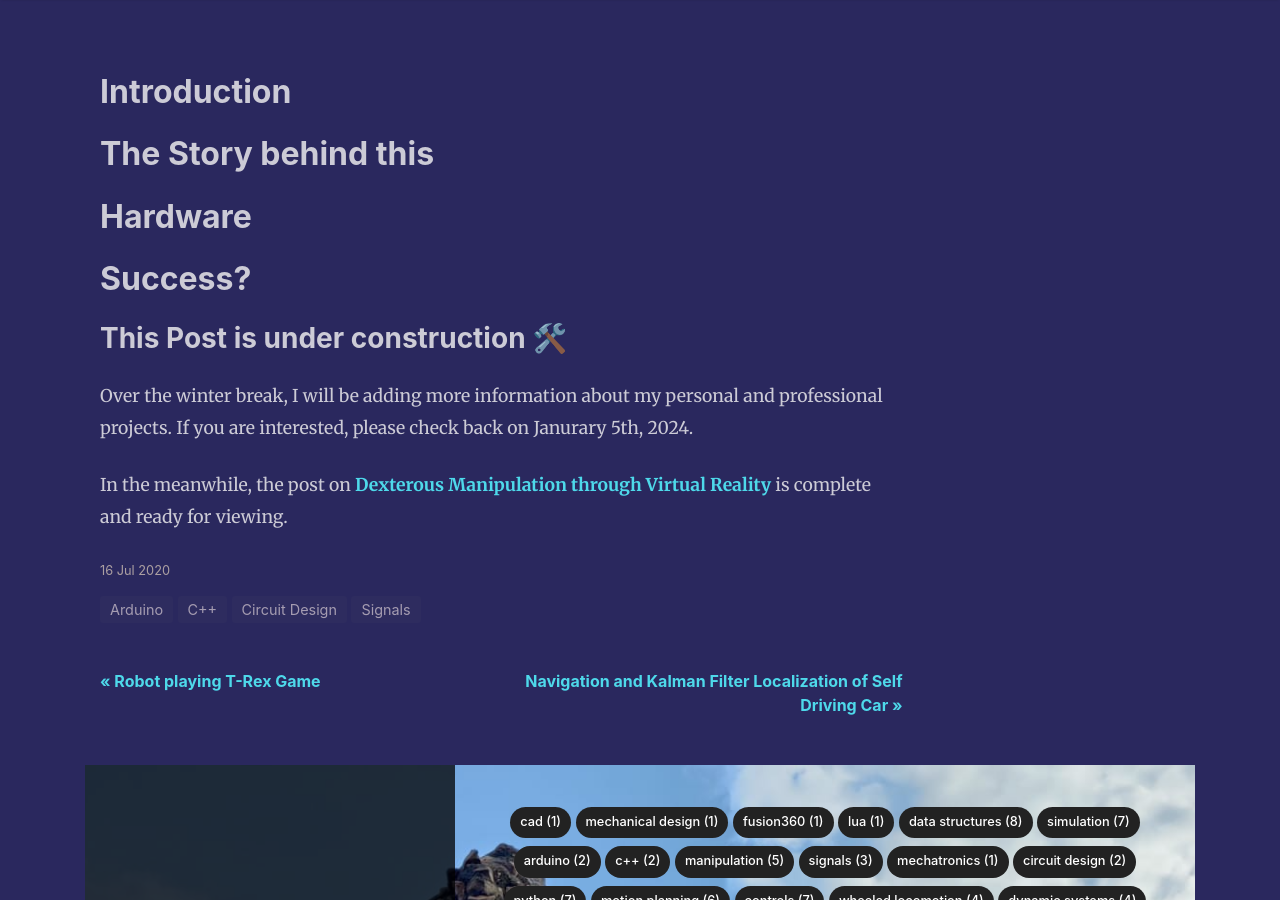
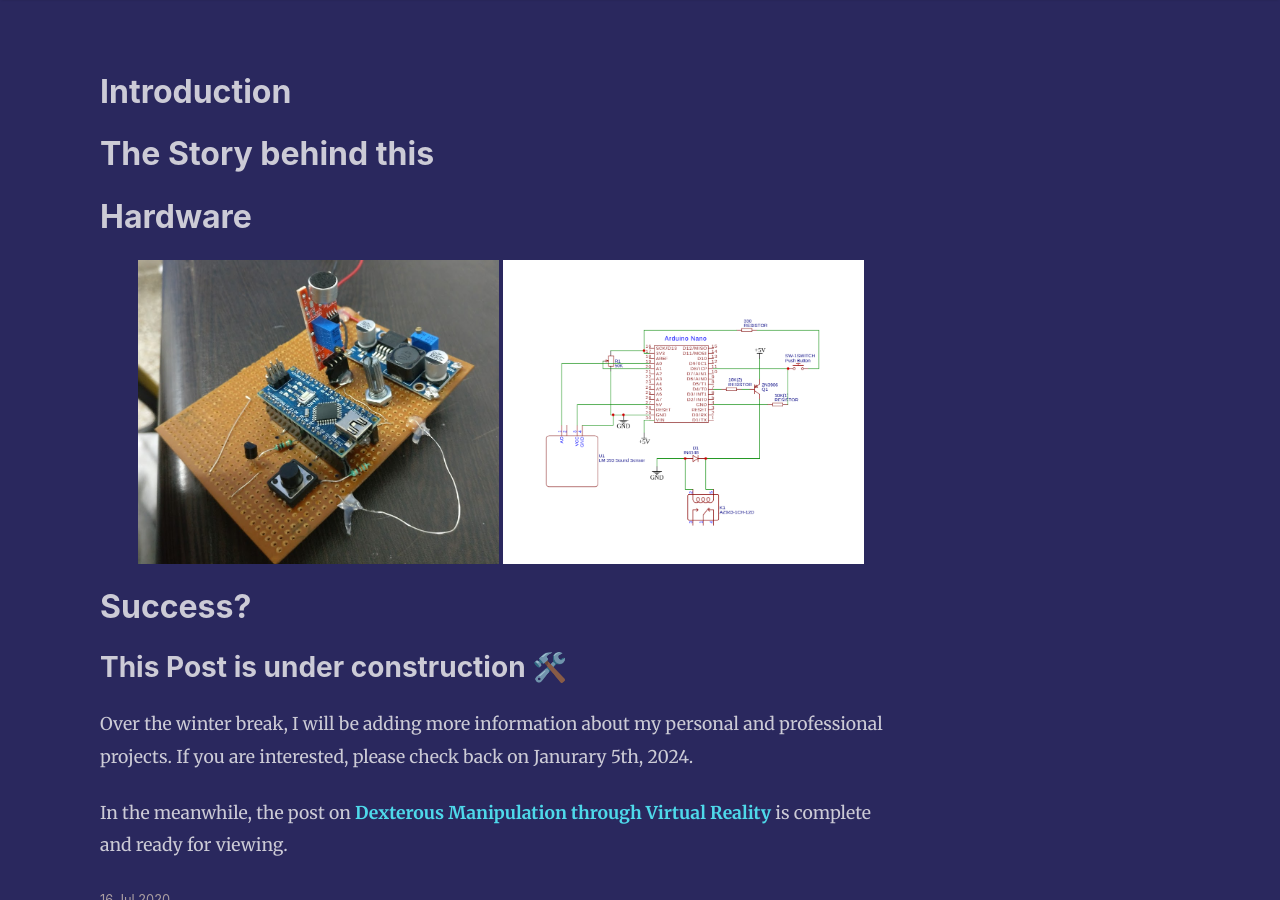
Before and after one commit to GogiPuttar/adityanairswebsite.github.io, a Jekyll site: the page built from _posts/2020-07-16-ClapSequenceControl.md, in a window 1280 px wide and 900 px high, scrolled down 463 px. Built offline with Jekyll 4.4.1, drawn with Linux system fonts in a browser that asks for light colours; nearby versions of some CDN libraries; comment, search, counter and statistics services are not loaded.

Commit message:
Added hardware photos

```diff
--- a/_posts/2020-07-16-ClapSequenceControl.md
+++ b/_posts/2020-07-16-ClapSequenceControl.md
@@ -14,9 +14,12 @@
 
 ## Introduction
 
+
 ## The Story behind this
 
 ## Hardware
+<p align = "center"><img src="https://github.com/GogiPuttar/adityanairswebsite.github.io/blob/main/assets/images/ClapSequence-Board.png?raw=true"  width="45%"/>
+<img src="https://github.com/GogiPuttar/adityanairswebsite.github.io/blob/main/assets/images/ClapSequence-Schematic.png?raw=true" width="45%"/></p>
 
 ## Success?
 
```
